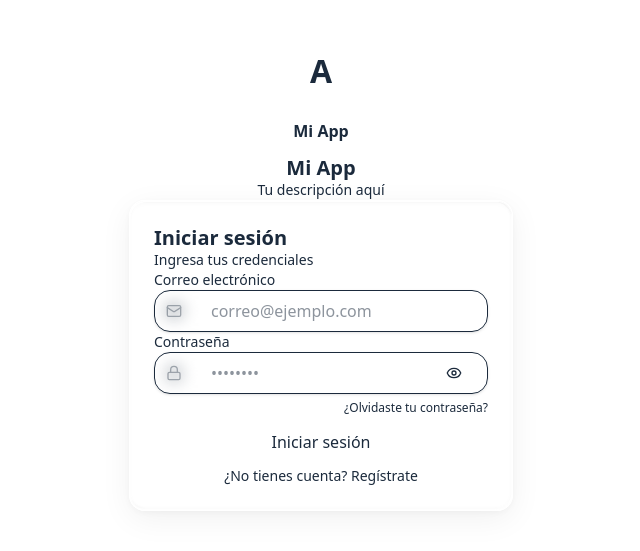
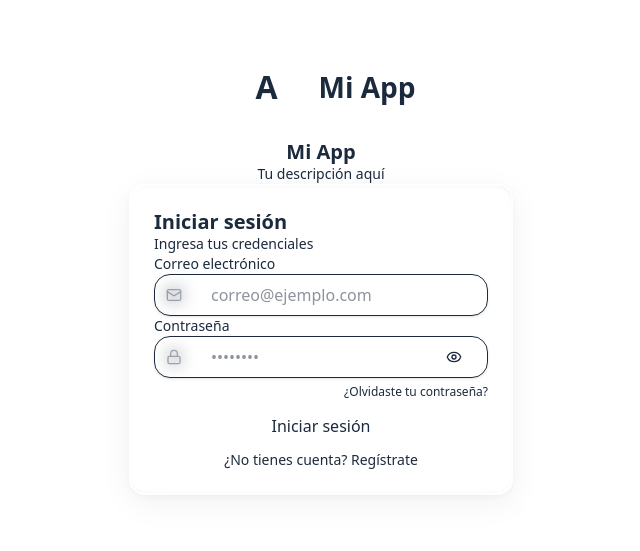
Before and after one commit to juancristobalgd1/web-app-starter-template, a Next.js app: page /auth in a window 1280 px wide. Shown: the part 129-680 px from the top of the page, without its empty margins (319-959 px from the left). Built offline with nearby package versions, Linux system fonts and the light colour scheme.

Commit message:
refactor: Update AppLogo component to a horizontal layout, increase text size, and prevent icon shrinking.

```diff
--- a/components/shared/app-logo.tsx
+++ b/components/shared/app-logo.tsx
@@ -12,17 +12,17 @@ interface AppLogoProps {
  */
 export function AppLogo({ size = 64, showText = true, className }: AppLogoProps) {
   return (
-    <div className={cn("flex flex-col items-center gap-2", className)}>
+    <div className={cn("flex flex-row items-center gap-3", className)}>
       {/* Icono – reemplazar con tu logo */}
       <div
-        className="rounded-2xl bg-primary flex items-center justify-center text-primary-foreground font-bold"
+        className="rounded-2xl bg-primary flex items-center justify-center text-primary-foreground font-bold shrink-0"
         style={{ width: size, height: size, fontSize: size * 0.4 }}
       >
         A
       </div>
 
       {showText && (
-        <span className="font-bold text-foreground" style={{ fontSize: size * 0.2 }}>
+        <span className="font-bold text-foreground whitespace-nowrap" style={{ fontSize: size * 0.35 }}>
           Mi App
         </span>
       )}
```
